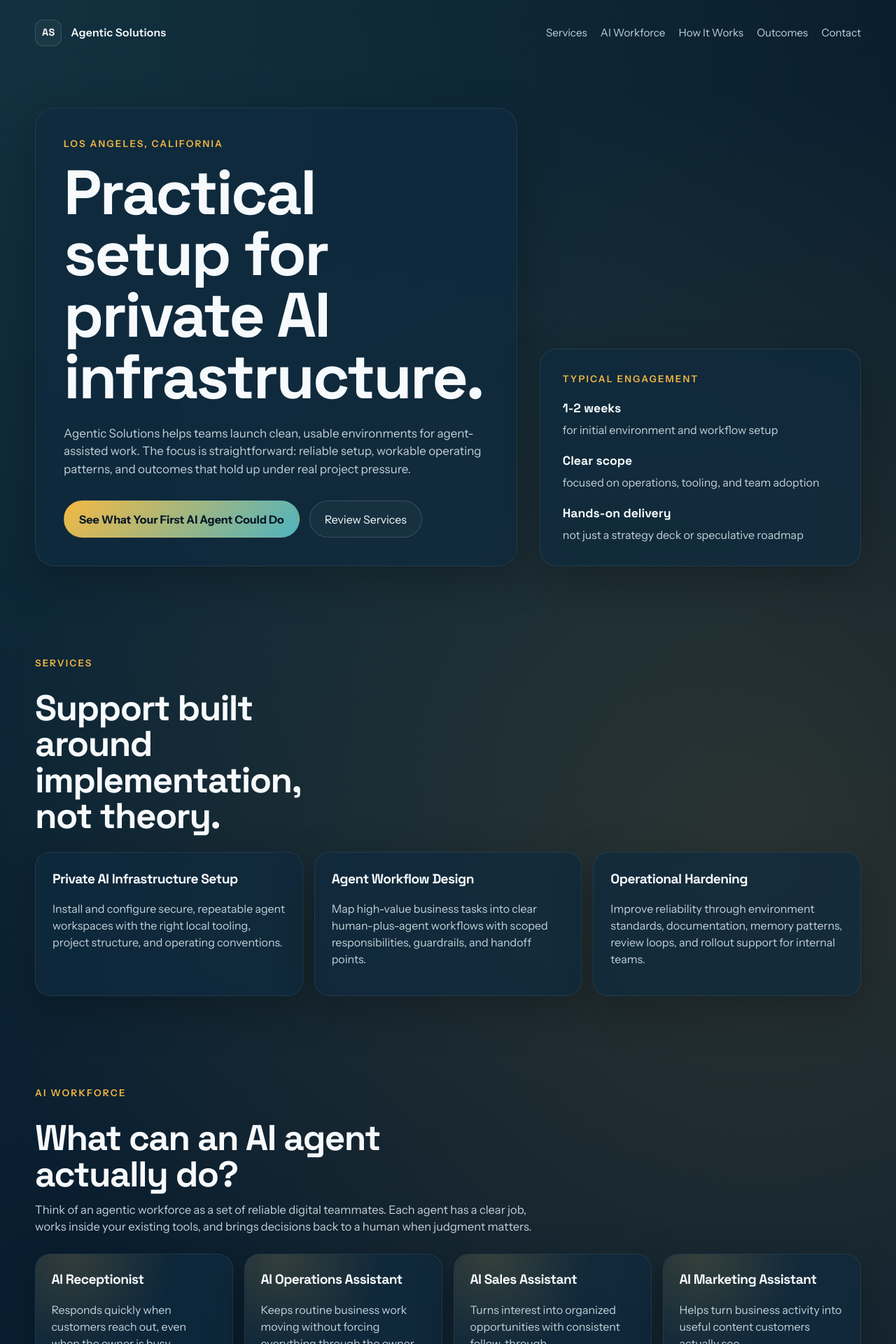
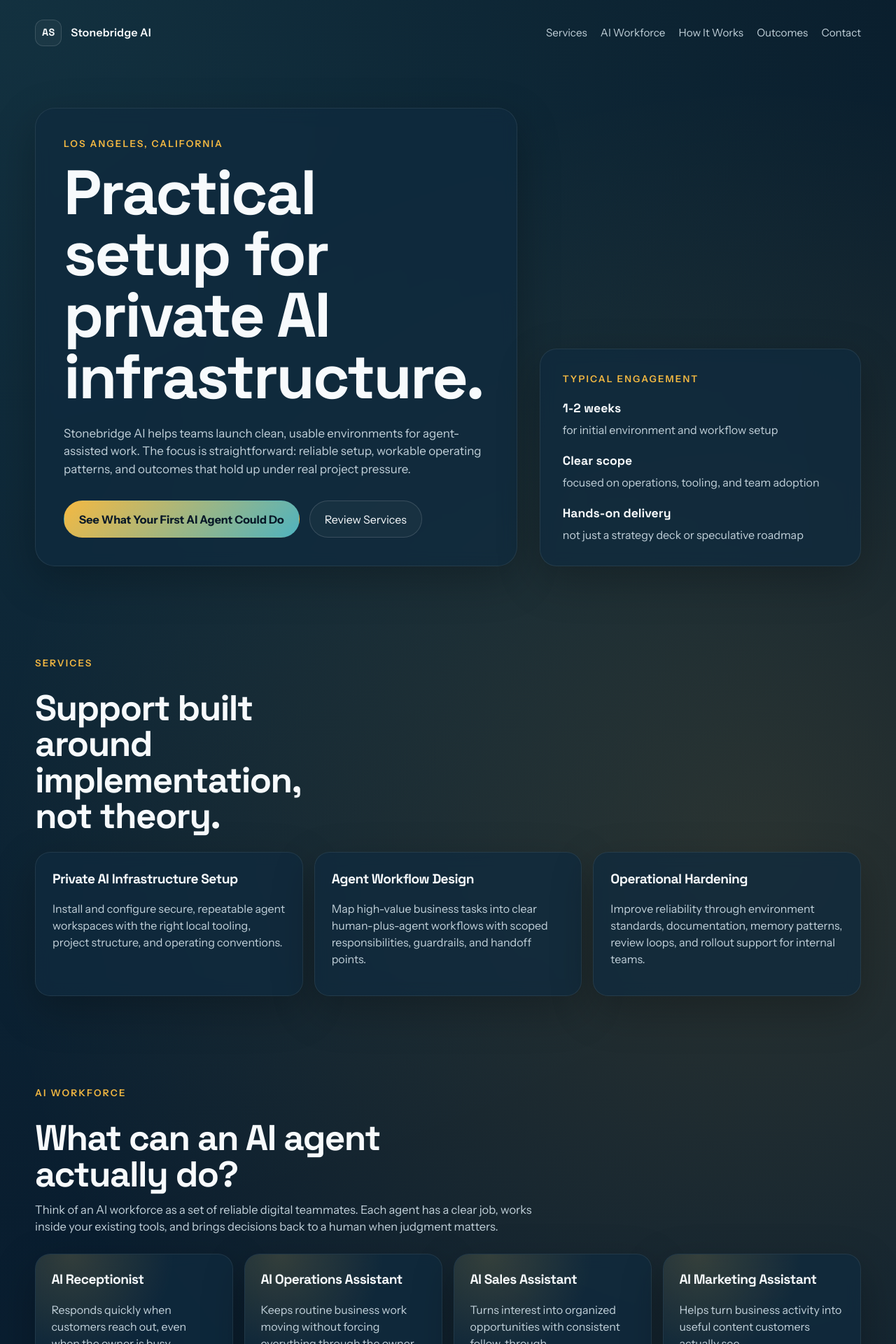
Before and after one commit to krisStone7/agentic-solutions-landing, a React (Vite) app: page / in a window 1280 px wide. Shown: the top 1920 px of the page at 70% size. Built offline with nearby package versions, Linux system fonts and the light colour scheme.

Commit message:
Rename landing page to Stonebridge AI

```diff
--- a/index.html
+++ b/index.html
@@ -5,9 +5,9 @@
     <meta name="viewport" content="width=device-width, initial-scale=1.0" />
     <meta
       name="description"
-      content="Agentic Solutions helps teams deploy private AI infrastructure with clear delivery, governance, and operational outcomes."
+      content="Stonebridge AI helps teams deploy private AI infrastructure with clear delivery, governance, and operational outcomes."
     />
-    <title>Agentic Solutions | Private AI Infrastructure</title>
+    <title>Stonebridge AI | Private AI Infrastructure</title>
     <link rel="preconnect" href="https://fonts.googleapis.com" />
     <link rel="preconnect" href="https://fonts.gstatic.com" crossorigin />
     <link
--- a/package.json
+++ b/package.json
@@ -1,5 +1,5 @@
 {
-  "name": "agentic-solutions-landing",
+  "name": "stonebridge-ai-landing",
   "private": true,
   "version": "0.0.0",
   "type": "module",
--- a/src/App.jsx
+++ b/src/App.jsx
@@ -98,7 +98,7 @@ function App() {
           <span className="brand-mark" aria-hidden="true">
             AS
           </span>
-          <span>Agentic Solutions</span>
+          <span>Stonebridge AI</span>
         </a>
         <nav className="nav">
           <a href="#services">Services</a>
@@ -115,7 +115,7 @@ function App() {
             <p className="eyebrow">Los Angeles, California</p>
             <h1>Practical setup for private AI infrastructure.</h1>
             <p className="lead">
-              Agentic Solutions helps teams launch clean, usable environments for
+              Stonebridge AI helps teams launch clean, usable environments for
               agent-assisted work. The focus is straightforward: reliable setup,
               workable operating patterns, and outcomes that hold up under real
               project pressure.
@@ -170,7 +170,7 @@ function App() {
             <p className="eyebrow">AI Workforce</p>
             <h2>What can an AI agent actually do?</h2>
             <p className="section-intro">
-              Think of an agentic workforce as a set of reliable digital teammates.
+              Think of an AI workforce as a set of reliable digital teammates.
               Each agent has a clear job, works inside your existing tools, and
               brings decisions back to a human when judgment matters.
             </p>
@@ -231,7 +231,7 @@ function App() {
                 </ul>
               </div>
               <div className="comparison-column accent-panel">
-                <h3>Agentic workforce</h3>
+                <h3>AI workforce</h3>
                 <ul>
                   <li>Monitors the workflows that matter</li>
                   <li>Updates tools, drafts responses, and completes routine tasks</li>
@@ -292,12 +292,12 @@ function App() {
             <h2>Start with a workflow audit for your first AI agent.</h2>
             <p>
               If you want to see where an AI workforce could save time, capture
-              missed opportunities, or reduce admin load, Agentic Solutions can
+              missed opportunities, or reduce admin load, Stonebridge AI can
               map the first useful workflow and build from there.
             </p>
-            <p className="contact-note">Contact Kris Stone at Agentic Solutions.</p>
-            <a className="button button-primary" href="mailto:agenticsolutions@agentmail.to">
-              agenticsolutions@agentmail.to
+            <p className="contact-note">Contact Kris Stone at Stonebridge AI.</p>
+            <a className="button button-primary" href="mailto:stonebridgeai@agentmail.to">
+              stonebridgeai@agentmail.to
             </a>
           </div>
         </section>
```
Also changed, not shown: memory/2026-04-25.md (+1 -1 lines), 2 other files (tests, documents, lock files or other folders).
